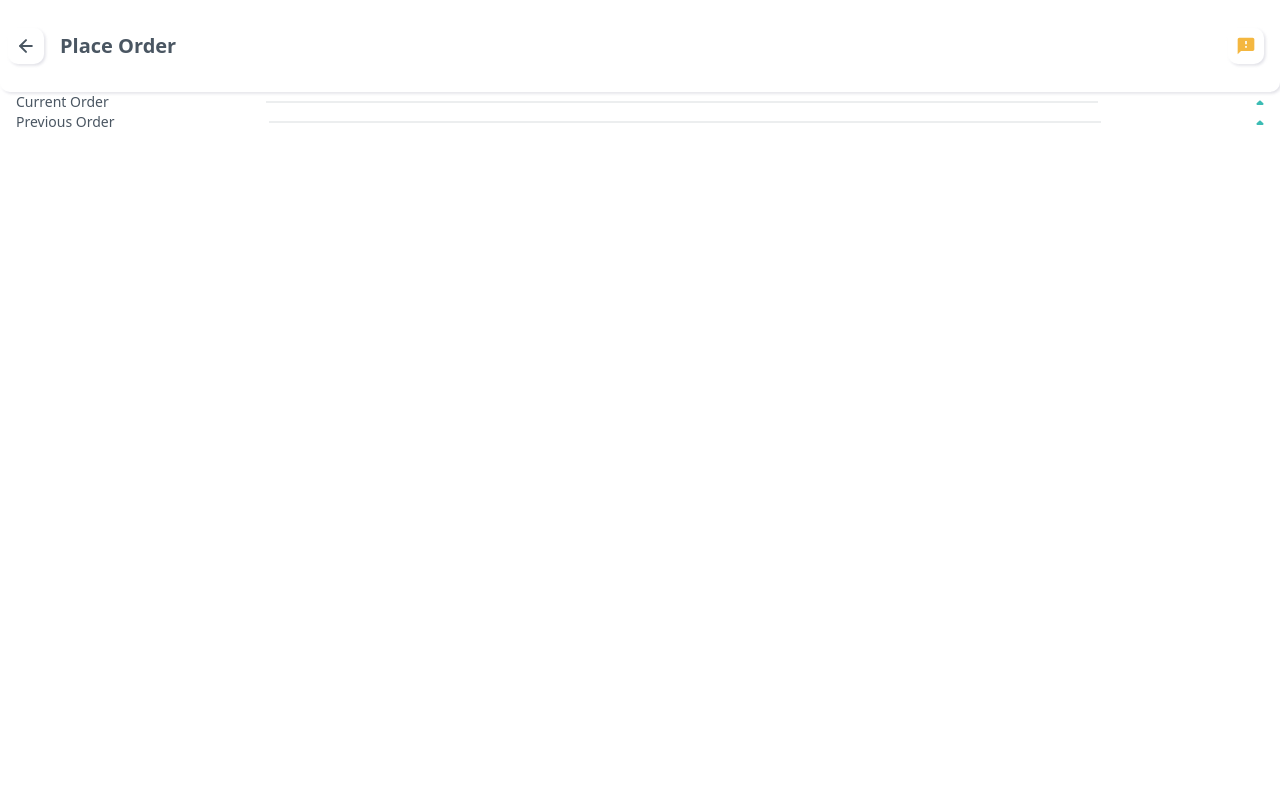
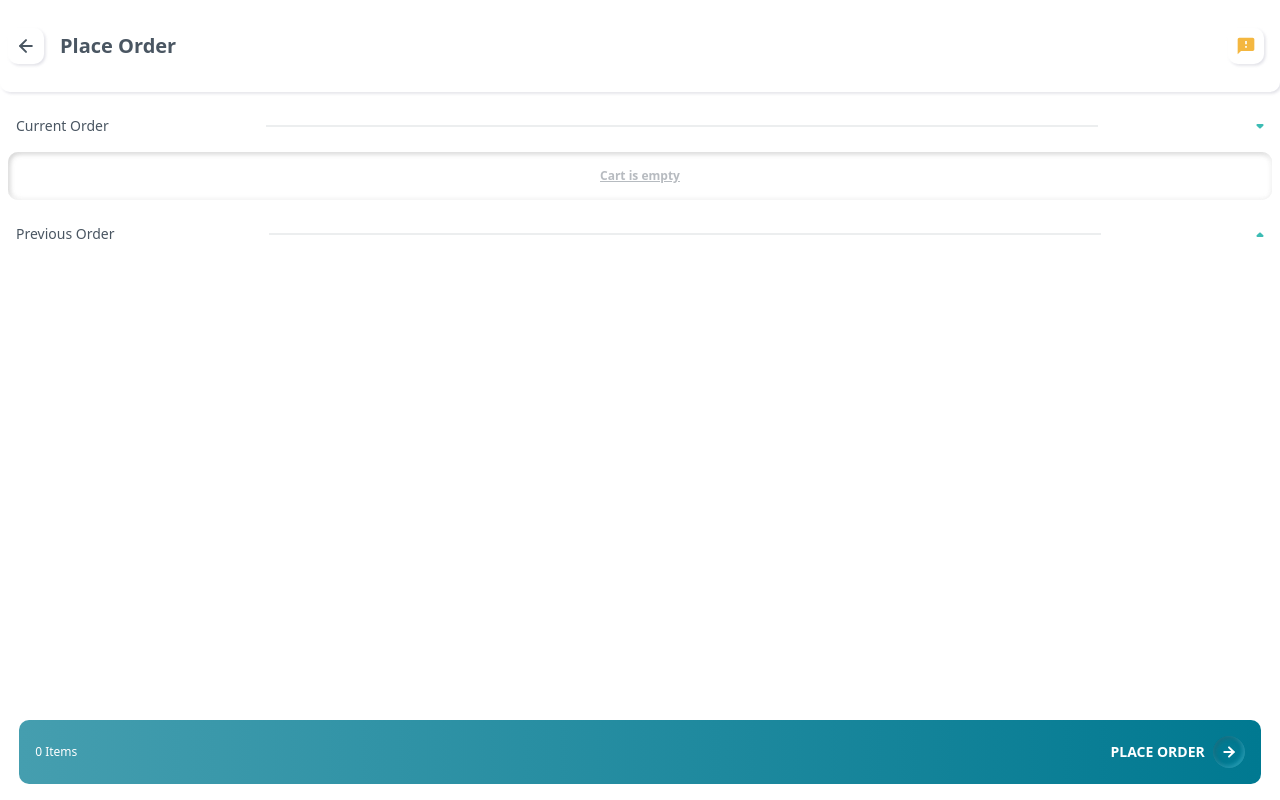
Before and after one commit to MinakshiMittal/toastapp-assignment, a React (Create React App) app: page /place-order in a window 1280 px wide. Built offline with nearby package versions, Linux system fonts and the light colour scheme.

Commit message:
previous order, place order

```diff
--- a/src/components/Accordion.jsx
+++ b/src/components/Accordion.jsx
@@ -3,7 +3,7 @@ import ArrowDown from "../assets/ArrowDown.svg";
 
 export const Accordion = ({ text, accordionOpen, onClick }) => {
   return (
-    <div className="flex items-center justify-between px-4" onClick={onClick}>
+    <div className="flex items-center justify-between px-4 cursor-pointer" onClick={onClick}>
       <p className="font-medium text-gray-200 text-sm">{text}</p>
       <div className="h-[1px] border border-gray-200 opacity-10 w-2/3"></div>
       <img
--- a/src/routes/PlaceOrder.jsx
+++ b/src/routes/PlaceOrder.jsx
@@ -4,21 +4,63 @@ import FeedbackIcon from "../assets/FeedbackIcon.svg";
 import { useNavigate } from "react-router-dom";
 import { Accordion, CounterButton } from "../components";
 import { useState } from "react";
-import { useSelector } from "react-redux";
-import { cartSelector } from "../store/slices/cartSlice";
+import { useDispatch, useSelector } from "react-redux";
+import {
+  cartSelector,
+  decreaseQuantity,
+  removeFromCart,
+  increaseQuantity,
+  placeOrder,
+} from "../store/slices/cartSlice";
 import VegIcon from "../assets/VegIcon.svg";
+import ArrowRight from "../assets/ArrowRight.svg";
+import {
+  previousOrdersSelector,
+  setPreviousOrders,
+} from "../store/slices/previousOrderSlice";
 
 export const PlaceOrder = () => {
   const navigate = useNavigate();
   const [currentOrderAccordionOpen, setCurrentOrderAccordionOpen] =
-    useState(false);
+    useState(true);
   const [previousOrderAccordionOpen, setPreviousOrderAccordionOpen] =
     useState(false);
 
   const itemsInCart = useSelector(cartSelector);
+  const dispatch = useDispatch();
+  const previousOrders = useSelector(previousOrdersSelector);
+
+  const handleDecrease = (product) => {
+    console.log("ko");
+    const item = itemsInCart.itemsInCart.filter(
+      (item) => item.id === product.id
+    )[0];
+    if (item.quantity > 1) {
+      dispatch(decreaseQuantity({ item: product }));
+    } else {
+      dispatch(
+        removeFromCart([
+          ...itemsInCart.itemsInCart?.filter((item) => item.id !== product.id),
+        ])
+      );
+    }
+  };
+
+  const handleClick = () => {
+    navigate("/special");
+    dispatch(
+      setPreviousOrders({
+        previousOrders: [
+          ...previousOrders.previousOrders,
+          ...itemsInCart.itemsInCart,
+        ],
+      })
+    );
+    dispatch(placeOrder());
+  };
 
   return (
-    <>
+    <div className="">
       <div className="py-7 px-2 pr-4 shadow-default rounded-b-xl bg-white">
         <div className="flex items-center justify-between ">
           <div className="flex items-center">
@@ -35,7 +77,7 @@ export const PlaceOrder = () => {
           <IconWithShadow src={FeedbackIcon} alt="feedback icon" />
         </div>
       </div>
-      <div>
+      <div className="my-6">
         <Accordion
           text="Current Order"
           onClick={() =>
@@ -43,18 +85,42 @@ export const PlaceOrder = () => {
           }
           accordionOpen={currentOrderAccordionOpen}
         />
-        <div className="shadown-inner-default">
+        {currentOrderAccordionOpen && (
+          <div className="shadow-inner-default m-2 px-2 py-4 my-4 rounded-xl">
             {itemsInCart.itemsInCart.map((item) => {
               return (
-              <div>
+                <div
+                  className="flex items-center justify-between text-gray-200 mb-6"
+                  key={item.id}
+                >
+                  <div className="flex">
                     <img src={VegIcon} alt="veg icon" />
-                <p>{item.name}</p>
-                <CounterButton quantity={item.quantity} />
+                    <div className="flex-col ml-2">
+                      <p className="text-sm">{item.name}</p>
+                      <p className="text-xs font-medium">₹{item.price}</p>
+                    </div>
+                  </div>
+                  <CounterButton
+                    handleDecrease={() => handleDecrease(item)}
+                    handleIncrease={() => dispatch(increaseQuantity({ item }))}
+                    quantity={item.quantity}
+                  />
                 </div>
               );
             })}
+            {itemsInCart.itemsInCart.length ? (
+              <p className="text-blue-100 font-semibold underline cursor-pointer text-xs">
+                Add cooking instructions
+              </p>
+            ) : (
+              <p className="text-gray-100 font-semibold underline cursor-pointer text-xs text-center">
+                Cart is empty
+              </p>
+            )}
           </div>
+        )}
       </div>
+      <div>
         <Accordion
           text="Previous Order"
           onClick={() =>
@@ -62,6 +128,54 @@ export const PlaceOrder = () => {
           }
           accordionOpen={previousOrderAccordionOpen}
         />
-    </>
+        {previousOrderAccordionOpen && (
+          <div className="shadow-inner-default m-2 px-2 py-4 my-4 rounded-xl">
+            {previousOrders.previousOrders.map((item) => {
+              return (
+                <div
+                  className="flex items-center justify-between text-gray-200 mb-6"
+                  key={item.id}
+                >
+                  <div className="flex">
+                    <img src={VegIcon} alt="veg icon" />
+                    <div className="flex-col ml-2">
+                      <p className="text-sm">{item.name}</p>
+                      <p className="text-xs font-medium">₹{item.price}</p>
+                    </div>
+                  </div>
+                  <p className="pr-10">{item.quantity}</p>
+                </div>
+              );
+            })}
+            {!previousOrders.previousOrders.length ? (
+              <p className="text-gray-100 font-semibold underline cursor-pointer text-xs text-center">
+                No previous Orders
+              </p>
+            ) : (
+              <></>
+            )}
+          </div>
+        )}
+      </div>
+      <div className="flex justify-center items-center">
+        <button
+          className="fixed rounded-xl w-[97%] bottom-4 bg-gradient-to-r from-blue-200 to-blue-300 text-white flex items-center justify-between p-4"
+          onClick={handleClick}
+          disabled={itemsInCart.itemsInCart.length > 0 ? false : true}
+        >
+          <p className="font-medium text-xs">
+            {itemsInCart.itemsInCart.length} Items
+          </p>
+          <div className="flex items-center">
+            <p className="font-semibold text-sm">PLACE ORDER</p>
+            <img
+              src={ArrowRight}
+              alt="arrow right icon"
+              className="rounded-full ml-2 p-2 shadow-inner-blue"
+            />
+          </div>
+        </button>
+      </div>
+    </div>
   );
 };
--- a/src/store/slices/previousOrderSlice.js
+++ b/src/store/slices/previousOrderSlice.js
@@ -9,7 +9,8 @@ const previousOrdersSlice = createSlice({
   initialState,
   reducers: {
     setPreviousOrders: (state, action) => {
-      state.itemsInCart = action.payload.previousOrders;
+      console.log(action, "prev");
+      state.previousOrders = action.payload.previousOrders;
     },
   },
 });
--- a/tailwind.config.js
+++ b/tailwind.config.js
@@ -18,6 +18,11 @@ module.exports = {
           400: "#F5F5F5",
         },
         red: "rgba(239, 75, 75, 1)",
+        blue: {
+          100: "#76DFE6",
+          200: "rgba(69, 158, 175, 1)",
+          300: "rgba(0, 121, 145, 1)",
+        },
       },
       borderRadius: {
         xl: "10px",
@@ -28,6 +33,8 @@ module.exports = {
         "inner-default":
           "inset -2px 2px 4px rgba(212, 212, 212, 0.2), inset 2px -2px 4px rgba(212, 212, 212, 0.2), inset -2px -2px 4px rgba(255, 255, 255, 0.9), inset 2px 2px 5px rgba(212, 212, 212, 0.9)",
         deep: "-5px 5px 10px rgba(222, 222, 222, 0.2), 5px -5px 10px rgba(222, 222, 222, 0.2), -5px -5px 10px rgba(255, 255, 255, 0.9), 5px 5px 13px rgba(222, 222, 222, 0.9);",
+        "inner-blue":
+          "inset -2px 2px 4px rgba(28, 111, 128, 0.2), inset 2px -2px 4px rgba(28, 111, 128, 0.2), inset -2px -2px 4px rgba(42, 167, 192, 0.9), inset 2px 2px 5px rgba(28, 111, 128, 0.9)",
       },
     },
   },
```
Also changed, not shown: src/assets/ArrowRight.svg (added). Lines whose indentation alone changed are shown as unchanged.
